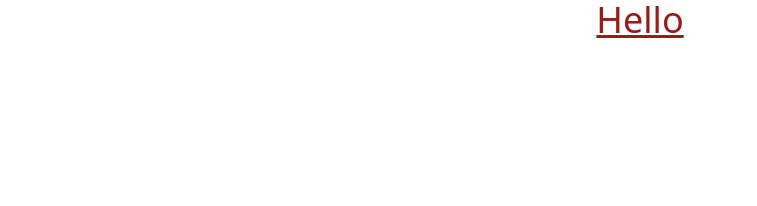
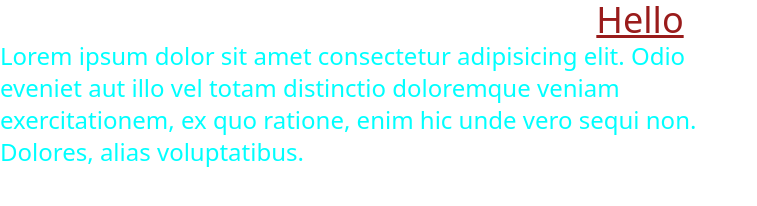
Before and after one commit to TP-WN821N/loron-tailwind, a website: page index.html in a window 1280 px wide. Shown: the whole page, without its empty margins (0-757 px from the left). Drawn offline with Linux system fonts and the light colour scheme.

Commit message:
tailwind css

```diff
--- a/index.html
+++ b/index.html
@@ -8,5 +8,6 @@
 </head>
 <body>
   <h1 class="text-center text-4xl text-red-800 underline">Hello</h1>
+  <p class="w-[60%] text-[#0ff] text-2xl">Lorem ipsum dolor sit amet consectetur adipisicing elit. Odio eveniet aut illo vel totam distinctio doloremque veniam exercitationem, ex quo ratione, enim hic unde vero sequi non. Dolores, alias voluptatibus.</p>
 </body>
 </html>
```
Also changed, not shown: css/output.css.
